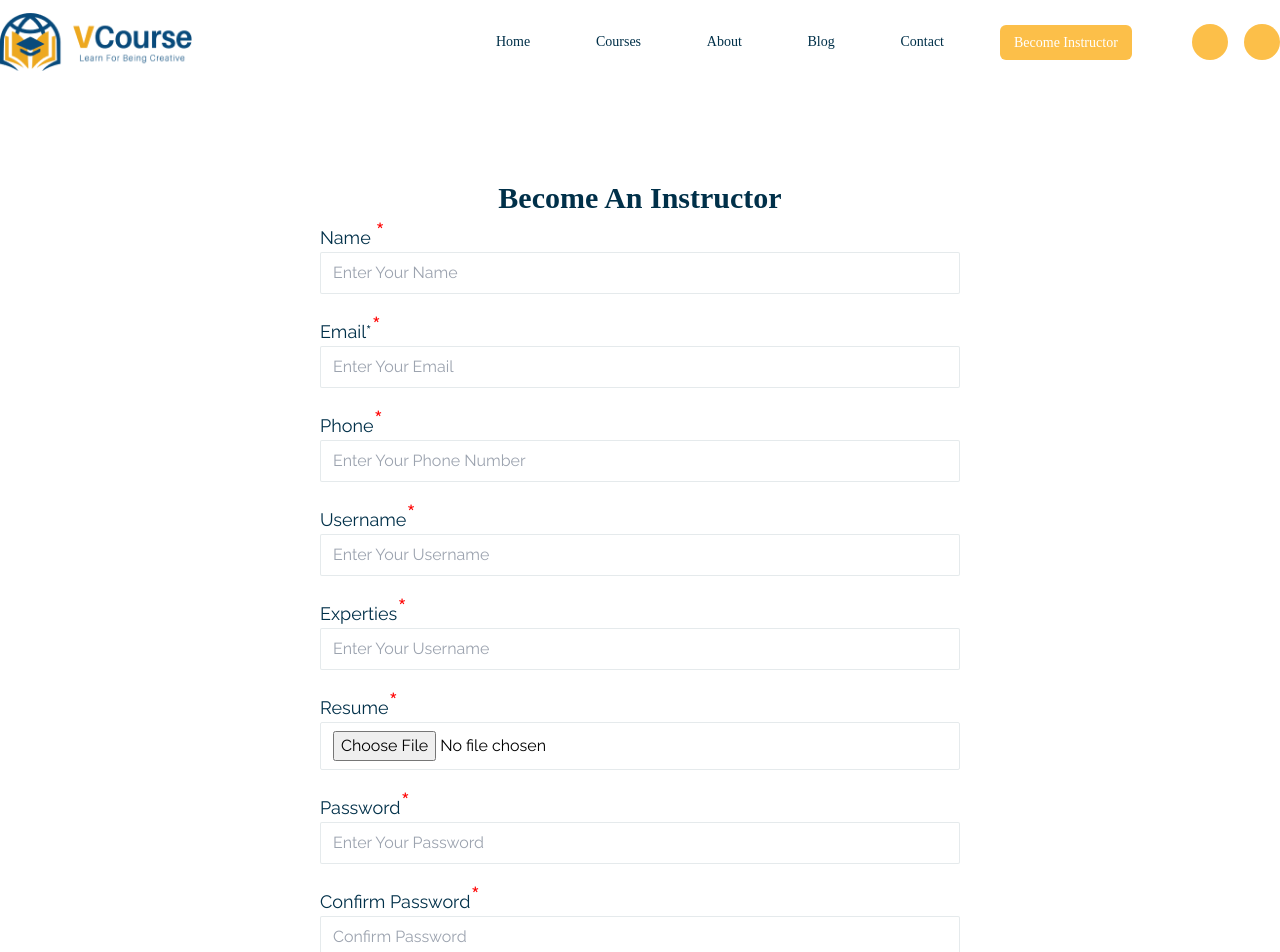
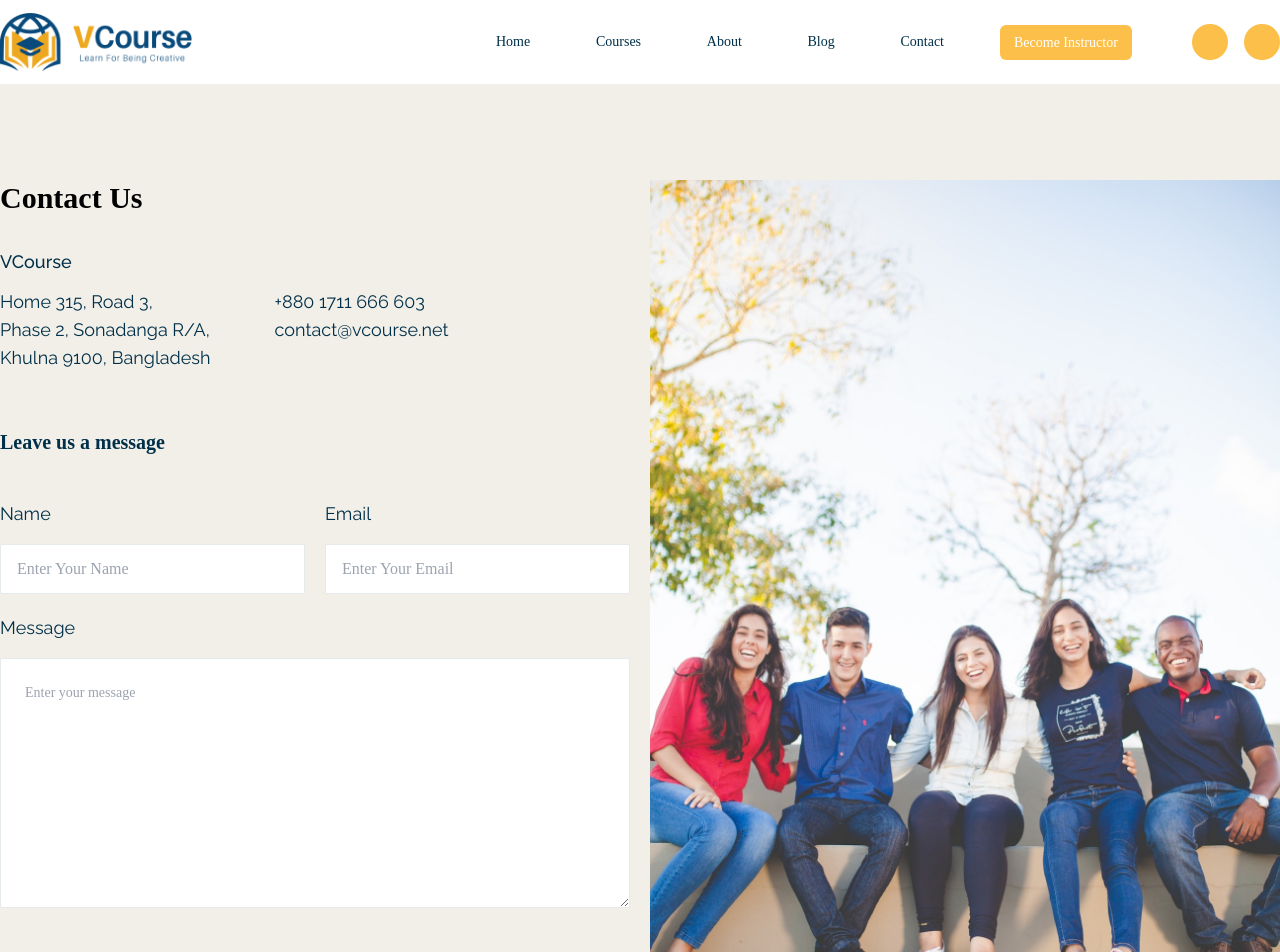
Before and after one commit to webdevbiswaajit/VCourse, a React (Create React App) app: page / in a window 1280 px wide. Shown: the top 952 px of the page. Built offline with nearby package versions, Linux system fonts and the light colour scheme; some icons are missing; a web font is replaced by a local one.

Commit message:
Contact page Design

```diff
--- a/src/App.js
+++ b/src/App.js
@@ -1,10 +1,10 @@
 import "./App.css";
-import BecomeInstractor from "./Page/BecomeInstractor";
+import ContactUs from "./Page/ContactUs";
 
 function App() {
   return (
     <div className="App">
-      <BecomeInstractor />
+      <ContactUs />
     </div>
   );
 }
--- /dev/null
+++ b/src/Page/ContactUs.js
@@ -0,0 +1,86 @@
+import React from "react";
+import Menu from "../Component/Common/Menu";
+import Footer from "../Component/Common/Footer";
+import cBanner from "../Img/ContactImg.jpg";
+
+function ContactUs() {
+  return (
+    <>
+      <Menu />
+      <div className=" bg-ash py-24">
+        <div className="container mx-auto">
+          <div className="grid grid-cols-2 gap-5">
+            <div className="">
+              <h2 className=" text-3xl font-slab font-semibold">Contact Us</h2>
+              <h2 className="text-black font-rly font-medium text-lg mt-8">
+                VCourse
+              </h2>
+              <div className=" flex gap-16  items-start">
+                <p className=" font-rly text-lg font-normal text-black mt-3">
+                  Home 315, Road 3, <br /> Phase 2, Sonadanga R/A, <br />
+                  Khulna 9100, Bangladesh
+                </p>
+                <p className="font-rly text-lg font-normal text-black mt-3">
+                  +880 1711 666 603 <br />
+                  contact@vcourse.net
+                </p>
+              </div>
+
+              <h2 className=" font-slab font-semibold text-black text-xl mt-14">
+                Leave us a message
+              </h2>
+              <div className=" mt-11">
+                <form action="">
+                  <div className=" flex justify-between gap-5">
+                    <div className=" w-2/4">
+                      <p className=" font-rly text-lg text-black mb-4">Name</p>
+                      <input
+                        className="outline-none py-3 px-4 w-full text-black  border border-border_black rounded-sm"
+                        type="text"
+                        placeholder="Enter Your Name"
+                      />
+                    </div>
+                    <div className=" w-2/4">
+                      <p className=" font-rly text-lg text-black mb-4">Email</p>
+                      <input
+                        className=" outline-none py-3 px-4 text-black w-full border border-border_black rounded-sm"
+                        type="email"
+                        placeholder="Enter Your Email"
+                      />
+                    </div>
+                  </div>
+                  <div className="mt-5">
+                    <p className="font-rly text-lg text-black mb-4">Message</p>
+                    <textarea
+                      className="w-full border border-border_black rounded-sm text-black text-sm p-6 outline-none"
+                      name=""
+                      id=""
+                      cols="30"
+                      rows="10"
+                      placeholder="Enter your message"
+                    ></textarea>
+                  </div>
+
+                  <div className=" mt-10 text-center">
+                    <button
+                      className=" bg-khaki font-bold text-xl text-black font-slab py-4  px-28"
+                      type="submit"
+                    >
+                      Submit
+                    </button>
+                  </div>
+                </form>
+              </div>
+            </div>
+            <div className="">
+              <img className=" h-full w-full" src={cBanner} alt="" />
+            </div>
+          </div>
+        </div>
+      </div>
+      <Footer />
+    </>
+  );
+}
+
+export default ContactUs;
```
Also changed, not shown: src/Img/ContactImg.jpg (added).
